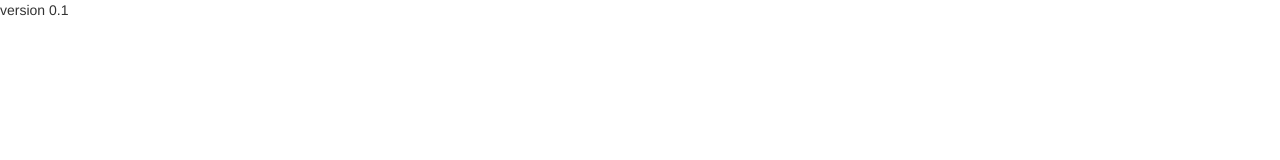
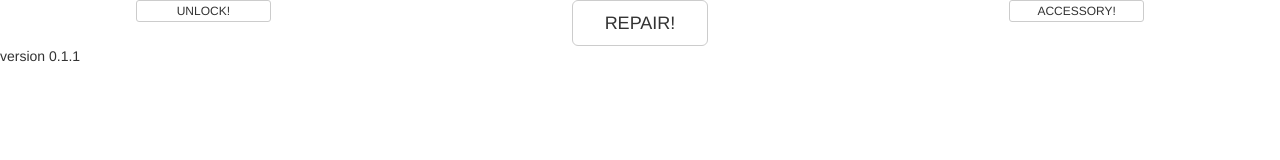
Before and after one commit to jacobwilliamroy/mytecharmor.com, a plain HTML site: page index.html in a window 1280 px wide. Drawn offline with nearby package versions, Linux system fonts and the light colour scheme.

Commit message:
added LESS to the project

```diff
--- a/index.html
+++ b/index.html
@@ -4,14 +4,35 @@
     <title>TECH ARMOR</title>
     <meta charset="utf-8"/>
     <meta http-equiv="X-UA-Compatible" content="IE=edge">
-    <meta name="viewport" content="width=device-width, initial-scale=1">
+    <meta name="viewport" content="width=device-width, initial-scale=1.0">
     <link rel="stylesheet" href="http://maxcdn.bootstrapcdn.com/bootstrap/3.3.6/css/bootstrap.min.css">
+    <link rel="stylesheet/less" type="text/css" href="/styles/style.less" />
     <link rel="stylesheet" href="/styles/style.css" type="text/css">
   </head>
   <body>
+    <div class="row">
+     <div class="col-md-4 col-md-push-4 col-xs-12">
+        <div class="col-xs-4"></div>
+        <button class="col-xs-4 text-center btn btn-default btn-lg">REPAIR!</button>
+        <div class="col-xs-4"></div>
+      </div>
 
+      <div class="col-md-4 col-md-pull-4 col-xs-12">
+        <div class="col-xs-4"></div>
+        <button class="col-xs-4 text-center btn btn-default btn-xs">UNLOCK!</button>
+        <div class="col-xs-4"></div>
+      </div>
 
-    <div>version 0.1</div>
+      <div class="col-md-4 col-xs-12">
+        <div class="col-xs-4"></div>
+        <button class="col-xs-4 text-center btn btn-default btn-xs">ACCESSORY!</button>
+        <div class="col-xs-4"></div>
+      </div>
+    </div>
+
+    <div>version 0.1.1</div>
+    <!--less.js compiler REMOVE BEFORE MOVING TO PRODUCTION-->
+    <script src="//cdnjs.cloudflare.com/ajax/libs/less.js/2.7.1/less.min.js"></script>
     <!-- jQuery (necessary for Bootstrap's JavaScript plugins) -->
     <script src="https://ajax.googleapis.com/ajax/libs/jquery/1.12.4/jquery.min.js"></script>
     <!-- Include all compiled plugins (below), or include individual files as needed -->
```
Also changed, not shown: styles/style.css, styles/style.less (added).
